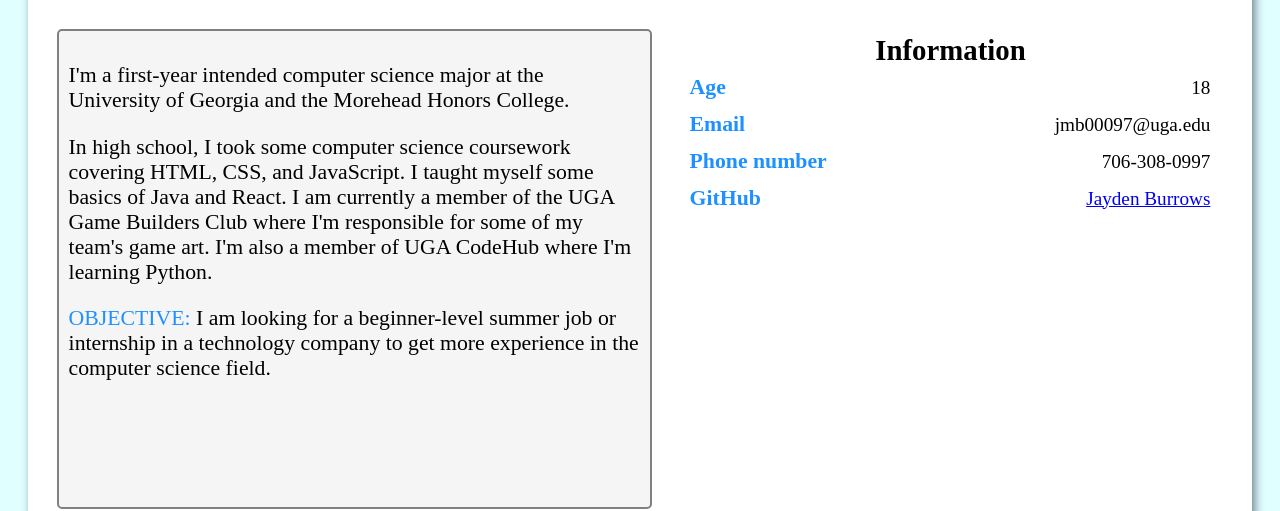
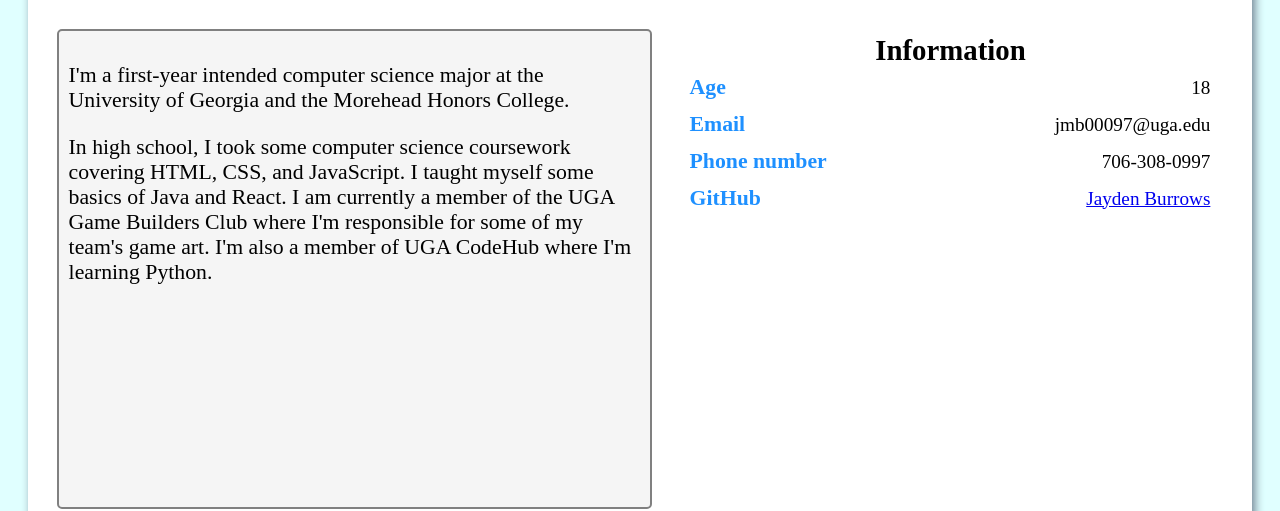
Before and after one commit to JaydenMBurrows/jaydenmburrows.github.io, a plain HTML site: page index.html in a window 1280 px wide. Shown: the part 290-801 px from the top of the page. Drawn offline with Linux system fonts and the light colour scheme.

Commit message:
Update index.html

```diff
--- a/index.html
+++ b/index.html
@@ -19,7 +19,6 @@
             <div class="paragraphContainer">
                 <p> I'm a first-year intended computer science major at the University of Georgia and the Morehead Honors College. </p>
                 <p> In high school, I took some computer science coursework covering HTML, CSS, and JavaScript. I taught myself some basics of Java and React. I am currently a member of the UGA Game Builders Club where I'm responsible for some of my team's game art. I'm also a member of UGA CodeHub where I'm learning Python.</p>
-                <p> <span style="color: dodgerblue;"> OBJECTIVE: </span> I am looking for a beginner-level summer job or internship in a technology company to get more experience in the computer science field.</p>
             </div>
             <table class="contactInformation">
                 <tr>
```
